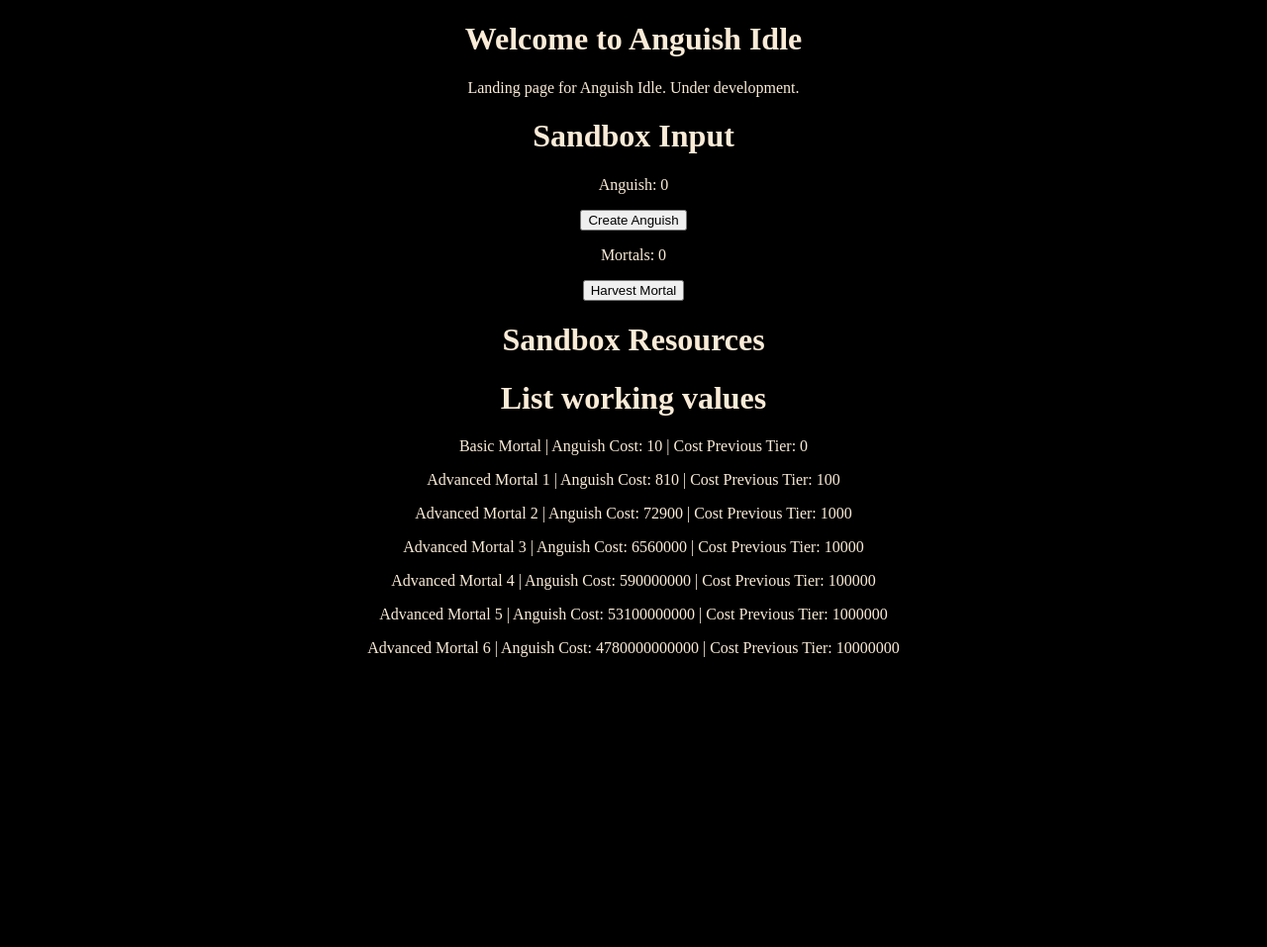
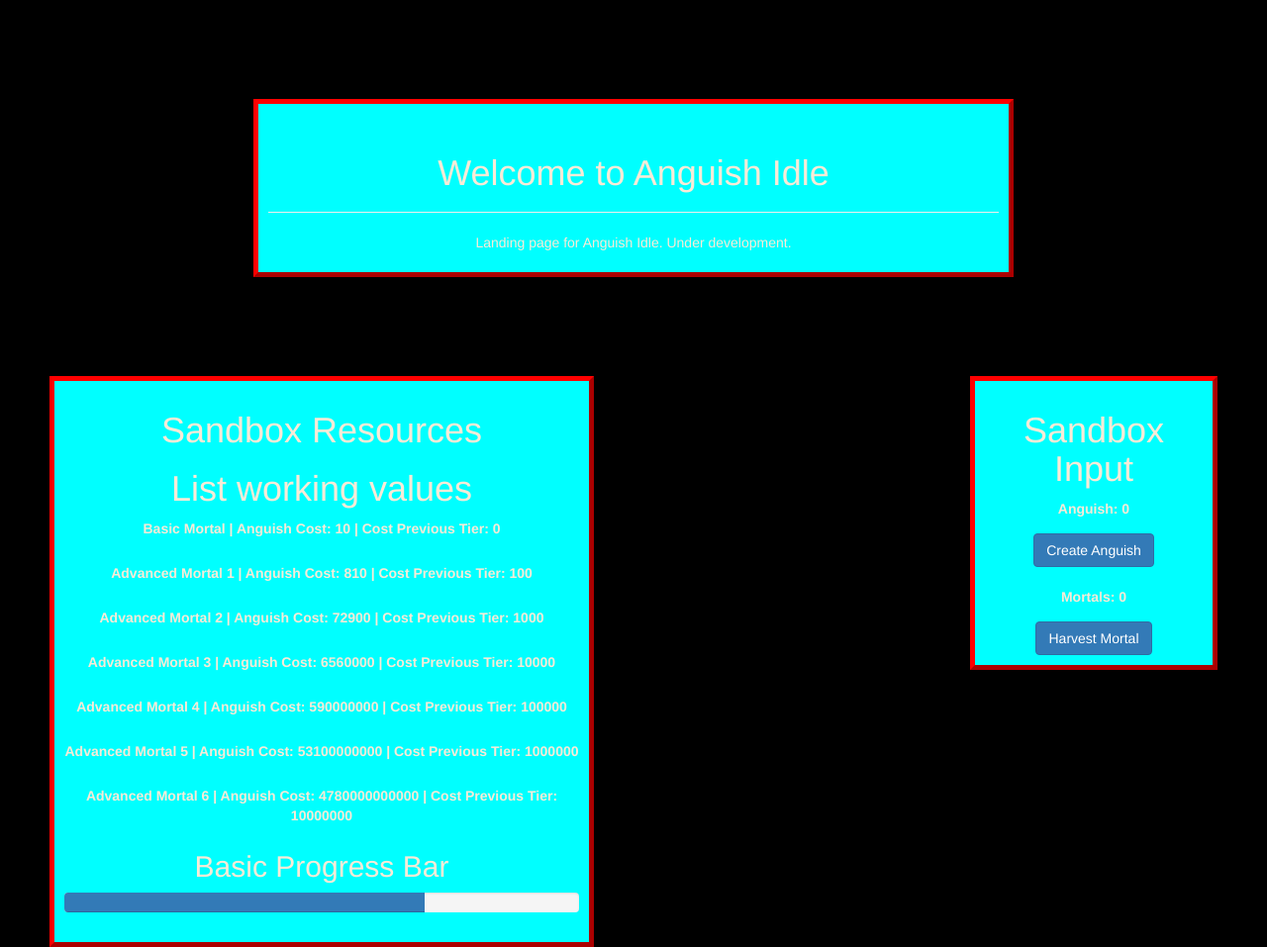
Before and after one commit to MrHaiss/UndeadIdle, a Flask app: page / in a window 1280 px wide. Shown: the whole page at 99% size. Before the commit the page ends 664 px from the top, so only its background shows below. Run offline with Flask 2, Linux system fonts and the light colour scheme; some libraries are stand-ins or nearby versions.

Commit message:
Update to landing page
Added div's and layout to HTML landing page

```diff
--- a/templates/landing_page.html
+++ b/templates/landing_page.html
@@ -1,32 +1,115 @@
 <!DOCTYPE html>
+
 <html lang="en">
+
     <head>
         <meta charset="UTF-8">
         <title>Anguish Idle</title>
+        <!-- Latest compiled and minified CSS -->
+        <link rel="stylesheet" href="https://maxcdn.bootstrapcdn.com/bootstrap/3.4.1/css/bootstrap.min.css">
+
+        <!-- jQuery library -->
+        <script src="https://ajax.googleapis.com/ajax/libs/jquery/3.6.0/jquery.min.js"></script>
+
+        <!-- Latest compiled JavaScript -->
+        <script src="https://maxcdn.bootstrapcdn.com/bootstrap/3.4.1/js/bootstrap.min.js"></script>
+
         <link rel="stylesheet" href="static/main.css">
+        <style>
+            body {
+                background-color: black;
+                color: antiquewhite;
+                margin: auto;
+                text-align: center;
+            }
+
+            .headingDiv {
+                border: 5px outset red;
+                background-color: aqua;
+                text-align: center;
+                width: 60%;
+                margin: auto;
+                padding: 10px 10px 10px 10px;
+                margin-top: 100px;
+            }
+
+            .input {
+                border: 5px outset red;
+                background-color: aqua;
+                text-align: center;
+                float: right;
+                margin: auto;
+                width: 250px;
+                padding: 10px 10px 10px 10px;
+                margin-top: 100px;
+                margin-right: 50px;
+
+            }
+
+            .resources {
+                border: 5px outset red;
+                background-color: aqua;
+                text-align: center;
+                float: left;
+                margin: auto;
+                width: 550px;
+                padding: 10px 10px 10px 10px;
+                margin-top: 100px;
+                margin-left: 50px;
+
+            }
+        </style
+        </style>
     </head>
+
     <body>
+
+        <div class="headingDiv">
+            <div class="page-header">
                 <h1>Welcome to Anguish Idle</h1>
+            </div>
             <p>Landing page for Anguish Idle. Under development.</p>
+         </div>
 
+        <div class="input">
             <h1>Sandbox Input</h1>
             <p>
             <label id="anguishDesc">Anguish: 0</label>
             </p>
-<button type="button" onclick="addAnguish(1)">Create Anguish</button>
+            <button type="button" class="btn btn-primary" onclick="addAnguish(1)">Create Anguish</button>
+            <br><br>
             <p>
                 <label id="mortalDesc">Mortals: 0</label>
             </p>
-<button type="button" onclick="addMortal()">Harvest Mortal</button>
+            <button type="button" class="btn btn-primary" onclick="addMortal()">Harvest Mortal</button>
+        </div>
 
+        <div class="resources">
             <h1>Sandbox Resources</h1>
+            <h1>List working values</h1>
 
+                <p>
+                    <label id="mortal1"> Basic Mortal | Anguish Cost: 10 | Cost Previous Tier: 0</label> <br><br>
+                    <label id="mortal2"> Advanced Mortal 1 | Anguish Cost: 810 | Cost Previous Tier: 100</label> <br><br>
+                    <label id="mortal3"> Advanced Mortal 2 | Anguish Cost: 72900 | Cost Previous Tier: 1000</label> <br><br>
+                    <label id="mortal4"> Advanced Mortal 3 | Anguish Cost: 6560000 | Cost Previous Tier: 10000</label> <br><br>
+                    <label id="mortal5"> Advanced Mortal 4 | Anguish Cost: 590000000 | Cost Previous Tier: 100000</label> <br><br>
+                    <label id="mortal6"> Advanced Mortal 5 | Anguish Cost: 53100000000 | Cost Previous Tier: 1000000</label> <br><br>
+                    <label id="mortal7"> Advanced Mortal 6 | Anguish Cost: 4780000000000 | Cost Previous Tier: 10000000</label>
+                </p>
 
-<h1>List working values</h1>
-    {% for key, value in anguish_producers.items() %}
+                <h2>Basic Progress Bar</h2>
+                <div class="progress">
+                    <div class="progress-bar" role="progressbar" aria-valuenow="70" aria-valuemin="0" aria-valuemax="100" style="width:70%">
+                    <span class="sr-only">70% Complete</span>
+                    </div>
+                </div>
+                <!--{% for key, value in anguish_producers.items() %}
                 <p>{{ key }} | Anguish Cost: {{ value["Cost-Anguish"] }} | Cost Previous Tier: {{ value["Cost-Prev"] }}</p>
-    {% endfor %}
+                {% endfor %}-->
+        </div>
     </body>
+
 </html>
 
 <script>
```
Lines whose indentation alone changed are shown as unchanged.
